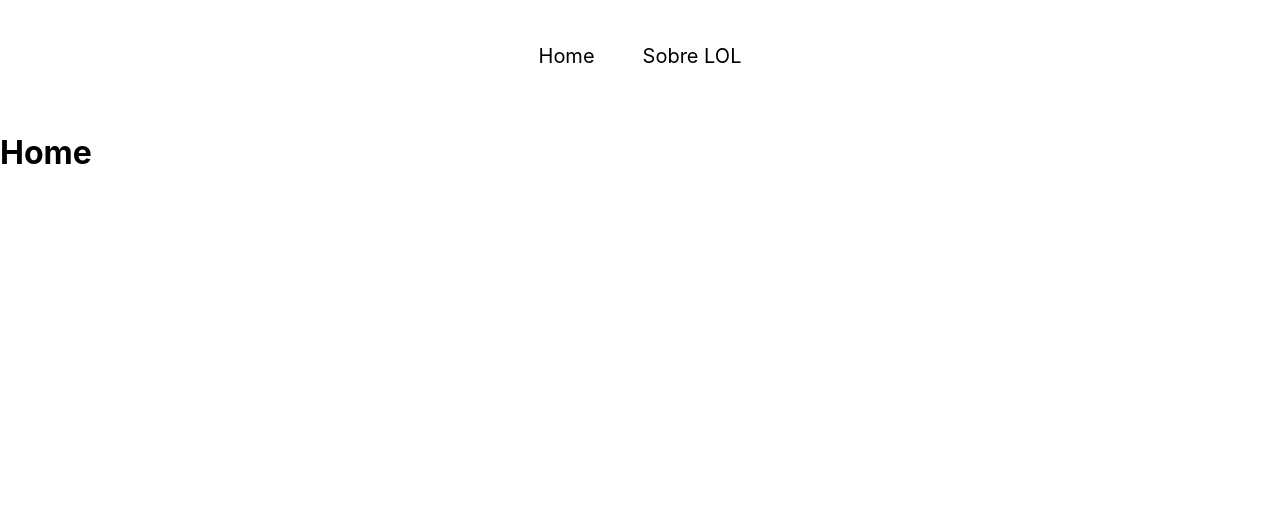
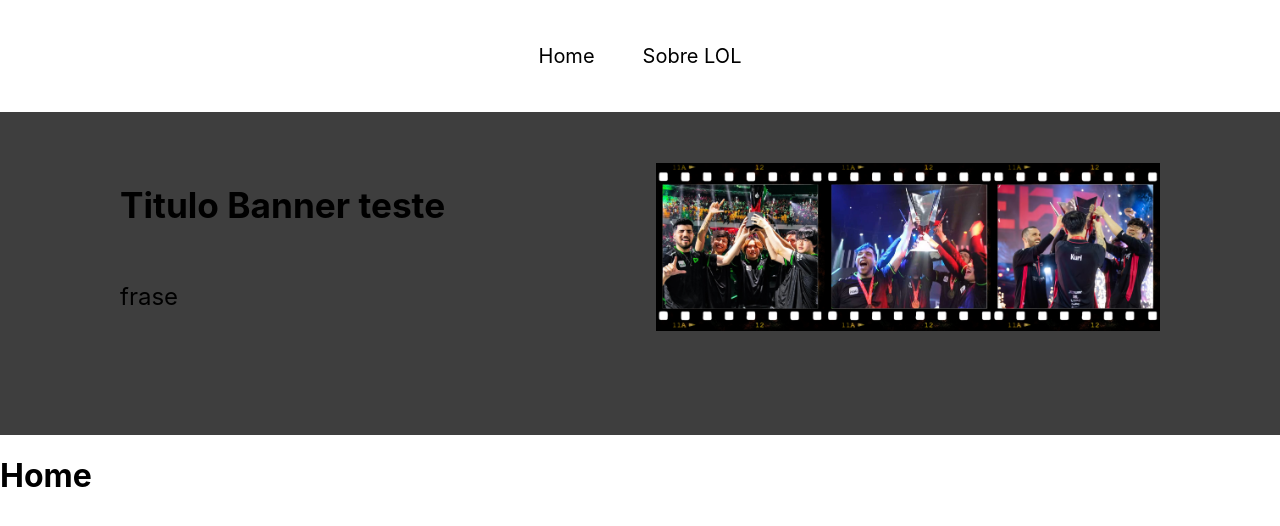
Before and after one commit to FernandaKuhn/HISTOLEAGUE, a JavaScript app: page / in a window 1280 px wide. Shown: the top 526 px of the page. Built offline with nearby package versions, Linux system fonts and the light colour scheme; the HTML template or start-up script is replaced by a standard one.

Commit message:
feat/add-modal-banner

```diff
--- /dev/null
+++ b/jsconfig.json
@@ -0,0 +1,6 @@
+{
+    "compilerOptions": {
+        "baseUrl": "src"
+    },
+    "include": ["src"]
+}
--- /dev/null
+++ b/src/components/banner/Banner.module.css
@@ -0,0 +1,31 @@
+.banner {
+    padding: 3rem 7.5rem 6.25rem;
+    background-color: #3e3e3e;
+    color: var(--branco);
+    display: grid;
+    grid-template-columns: 1fr 1fr;
+    align-items: center;
+    gap: 2rem;
+  }
+
+  .content {
+    display: flex;
+    flex-direction: column;
+    justify-content: center;
+  }
+
+  .title {
+    font-size: 2.2rem;
+    margin-bottom: 2rem;
+  }
+
+  .text {
+    font-size: 1.5rem;
+  }
+
+  .image {
+    width: 100%;
+    max-width: 1000px;
+    height: auto;
+    justify-self: center;
+  }
--- /dev/null
+++ b/src/components/banner/index.js
@@ -0,0 +1,23 @@
+import styles from "./Banner.module.css";
+import histolol from "../../assets/histolol.png";
+
+export default function Banner() {
+  return (
+    <div className={styles.banner}>
+      <div className={styles.content}>
+        <h1 className={styles.title}>
+          Titulo Banner teste
+        </h1>
+        <p className={styles.text}>
+          frase
+        </p>
+      </div>
+
+      <img
+        className={styles.image}
+        src={histolol}
+        alt="Ganhadores do campeonato brasileiro de LOL"
+      />
+    </div>
+  );
+}
--- a/src/components/navbar/index.js
+++ b/src/components/navbar/index.js
@@ -1,7 +1,11 @@
-import { Link } from "react-router-dom"
+import { Link, useLocation } from "react-router-dom"
 import styles from "./NavBar.module.css"
 
 export default function NavBar() {
+    const location = useLocation();
+
+    console.log(location);
+
     return (
         <header>
             <nav className={styles.navegacao}>
--- a/src/pages/home/index.js
+++ b/src/pages/home/index.js
@@ -1,5 +1,11 @@
+import Banner from "components/banner";
+
 export default function Home(){
     return(
+        <main>
+        <Banner/>
         <h1>Home</h1>
+        </main>
+
     )
 }
```
Also changed, not shown: src/App.js (+6 -6 lines), src/assets/histolol.png (added).
